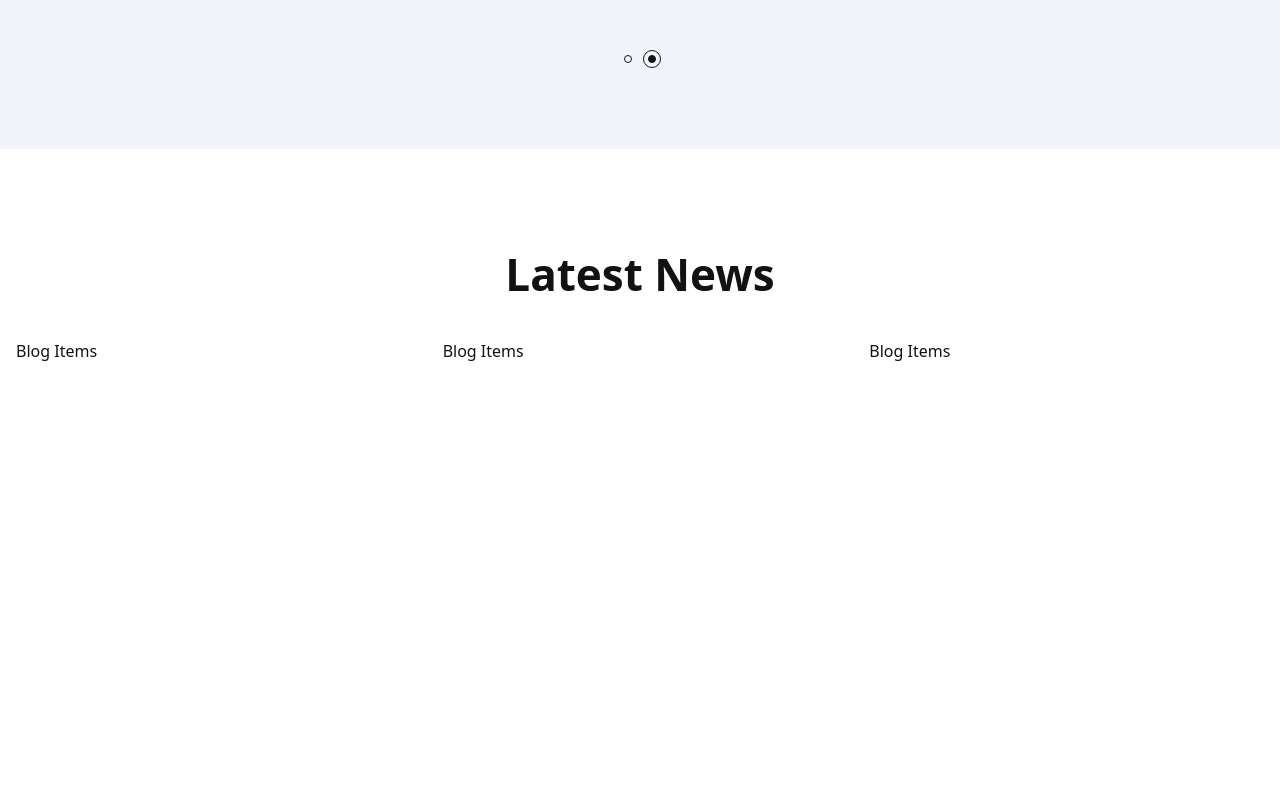
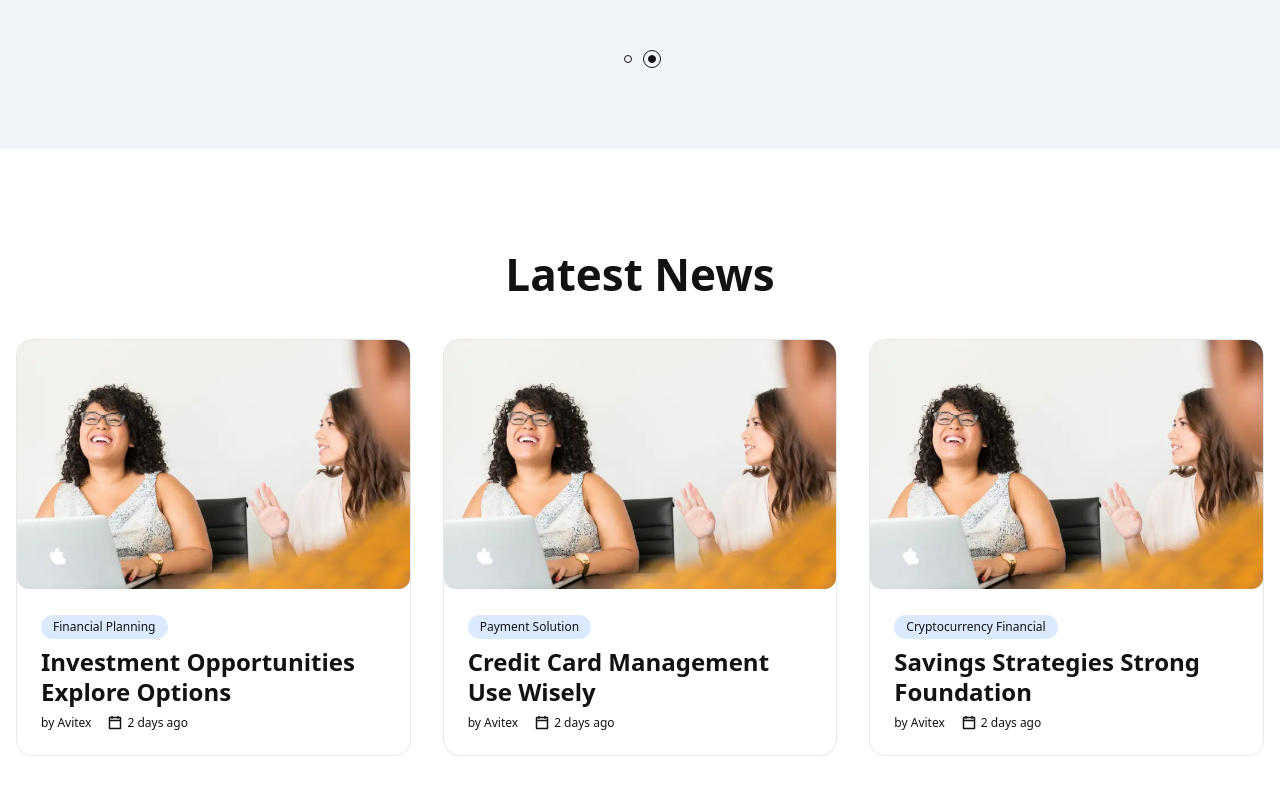
Before and after one commit to panjiasmoroart/next-blog, a Next.js app: page / in a window 1280 px wide. Shown: the part 4335-5129 px from the top of the page. Before the commit the page ends 4798 px from the top, so only its background shows below. Built offline with nearby package versions, Linux system fonts and the light colour scheme.

Commit message:
Latest Blog Page Design - Part 2

```diff
--- a/src/components/Blog/Item/BlogItem.jsx
+++ b/src/components/Blog/Item/BlogItem.jsx
@@ -1,9 +1,33 @@
 import React from 'react';
+import Image from 'next/image';
+import Link from 'next/link';
+import * as Icon from '@phosphor-icons/react/dist/ssr';
 
-const BlogItem = ({  }) => {
+const BlogItem = ({ data }) => {
     return (
-        <div>
-            Blog Items
+        <div className='blog-item'>
+            <Link className='blog-item-main h-full block bg-white border border-line overflow-hidden rounded-2xl hover-box-shadow duration-500' href='/'>
+                <div className='bg-img w-full overflow-hidden'>
+                    <Image width={5000} height={5000} className='w-full h-full block' src={data.img} alt={data.title} />
+                </div>
+
+                <div className='infor sm:p-6 p-4'>
+                    <div className='caption2 py-1 px-3 bg-surface rounded-full inline-block capitalize bg-blue-100'>
+                        {data.category}
+                    </div>
+                    <div className='heading6 mt-2'> {data.title} </div>
+
+                    <div className='date flex items-center gap-4 mt-2'>
+                        <div className='author caption2 text-secondary'>
+                            by <span className='text-on-surface'>{data.author}</span>
+                        </div>
+                        <div className='item-date flex items-center'>
+                            <Icon.CalendarBlank weight='bold'/>
+                            <span className='ml-1 caption2'>{data.date}</span>
+                        </div>
+                    </div>
+                </div>
+            </Link>
         </div>
     );
  };
--- a/src/data/blog.json
+++ b/src/data/blog.json
@@ -3,7 +3,7 @@
         "id": 1,
         "tag": "featured",
         "category": "financial planning",
-        "img": "/images/blog/930x593.png",
+        "img": "/images/assessment.webp",
         "title": "Investment Opportunities Explore Options",
         "author": "Avitex",
         "avatar": "/images/member/60x60.png",
@@ -18,7 +18,7 @@
         "id": 2,
         "tag": "experience",
         "category": "payment solution",
-        "img": "/images/blog/930x593.png",
+        "img": "/images/assessment.webp",
         "title": "Credit Card Management Use Wisely",
         "author": "Avitex",
         "avatar": "/images/member/60x60.png",
@@ -33,7 +33,7 @@
         "id": 3,
         "tag": "interview",
         "category": "cryptocurrency financial",
-        "img": "/images/blog/930x593.png",
+        "img": "/images/assessment.webp",
         "title": "Savings Strategies Strong Foundation",
         "author": "Avitex",
         "avatar": "/images/member/60x60.png",
@@ -48,7 +48,7 @@
         "id": 4,
         "tag": "skill",
         "category": "blockchain",
-        "img": "/images/blog/930x593.png",
+         "img": "/images/assessment.webp",
         "title": "Stock Market Trends Analyze Movements",
         "author": "Avitex",
         "avatar": "/images/member/60x60.png",
@@ -63,7 +63,7 @@
         "id": 5,
         "tag": "business",
         "category": "online banking",
-        "img": "/images/blog/930x593.png",
+         "img": "/images/assessment.webp",
         "title": "Estate Planning Secure Your Legacy",
         "author": "Avitex",
         "avatar": "/images/member/60x60.png",
@@ -78,7 +78,7 @@
         "id": 6,
         "tag": "design",
         "category": "personal financial",
-        "img": "/images/blog/930x593.png",
+         "img": "/images/assessment.webp",
         "title": "Wealth Building Sustainable Growth",
         "author": "Avitex",
         "avatar": "/images/member/60x60.png",
@@ -93,7 +93,7 @@
         "id": 7,
         "tag": "featured",
         "category": "financial planning",
-        "img": "/images/blog/930x593.png",
+         "img": "/images/assessment.webp",
         "title": "Insurance Essentials Protect Your Assets",
         "author": "Avitex",
         "avatar": "/images/member/60x60.png",
@@ -108,7 +108,7 @@
         "id": 8,
         "tag": "experience",
         "category": "payment solution",
-        "img": "/images/blog/930x593.png",
+         "img": "/images/assessment.webp",
         "title": "Financial Freedom Achieve Your Goals",
         "author": "Avitex",
         "avatar": "/images/member/60x60.png",
@@ -123,7 +123,7 @@
         "id": 9,
         "tag": "interview",
         "category": "cryptocurrency financial",
-        "img": "/images/blog/930x593.png",
+         "img": "/images/assessment.webp",
         "title": "Real Estate Investing Build Wealth",
         "author": "Avitex",
         "avatar": "/images/member/60x60.png",
@@ -138,7 +138,7 @@
         "id": 10,
         "tag": "skill",
         "category": "blockchain",
-        "img": "/images/blog/930x593.png",
+         "img": "/images/assessment.webp",
         "title": "Debt Management Break the Cycle",
         "author": "Avitex",
         "avatar": "/images/member/60x60.png",
@@ -153,7 +153,7 @@
         "id": 11,
         "tag": "business",
         "category": "online banking",
-        "img": "/images/blog/930x593.png",
+         "img": "/images/assessment.webp",
         "title": "Tax Saving Tips Maximize Your Returns",
         "author": "Avitex",
         "avatar": "/images/member/60x60.png",
@@ -168,7 +168,7 @@
         "id": 12,
         "tag": "design",
         "category": "personal financial",
-        "img": "/images/blog/930x593.png",
+         "img": "/images/assessment.webp",
         "title": "Economic Outlook Navigating Market",
         "author": "Avitex",
         "avatar": "/images/member/60x60.png",
@@ -183,7 +183,7 @@
         "id": 13,
         "tag": "experience",
         "category": "financial planning",
-        "img": "/images/blog/930x593.png",
+         "img": "/images/assessment.webp",
         "title": "Insurance Essentials Protecting Your Assets",
         "author": "Avitex",
         "avatar": "/images/member/60x60.png",
@@ -198,7 +198,7 @@
         "id": 14,
         "tag": "interview",
         "category": "cryptocurrency financial",
-        "img": "/images/blog/930x593.png",
+         "img": "/images/assessment.webp",
         "title": "Retirement Planning Secure Your Future",
         "author": "Avitex",
         "avatar": "/images/member/60x60.png",
@@ -213,7 +213,7 @@
         "id": 15,
         "tag": "business",
         "category": "blockchain",
-        "img": "/images/blog/930x593.png",
+         "img": "/images/assessment.webp",
         "title": "Budgeting Tips Mastering Your Finances",
         "author": "Avitex",
         "avatar": "/images/member/60x60.png",
```
